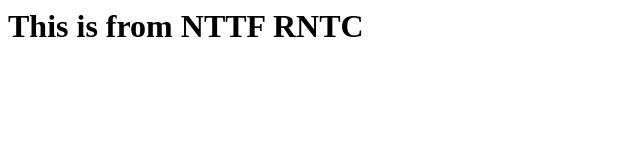
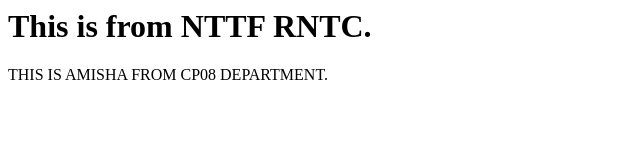
Before and after one commit to trishnakumari0826/TAYO, a plain HTML site: page index.html in a window 1280 px wide. Shown: the whole page, without its empty margins (0-640 px from the left). Drawn offline with Linux system fonts and the light colour scheme.

Commit message:
Update index.html

```diff
--- a/index.html
+++ b/index.html
@@ -2,7 +2,8 @@
 <head>
 <body>
 <title>HELLO!WORLD</title>
-  <h1>This is from NTTF RNTC</h1>
+  <h1>This is from NTTF RNTC.</h1>
+  THIS IS AMISHA FROM CP08 DEPARTMENT.
 </body>
 </head>
 </html>
```
